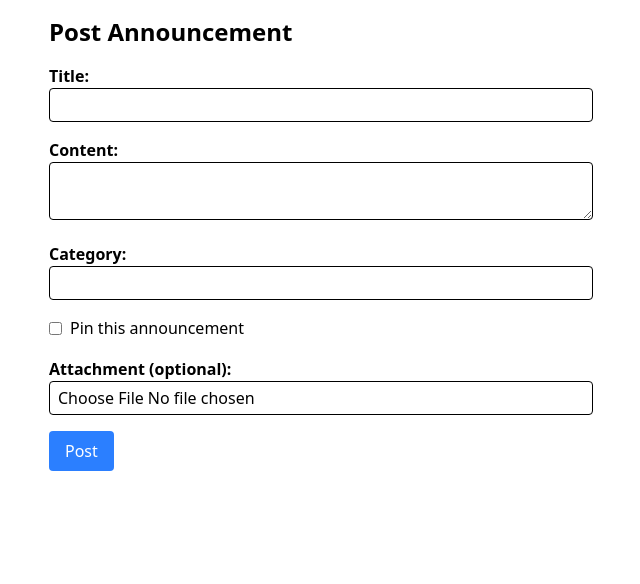
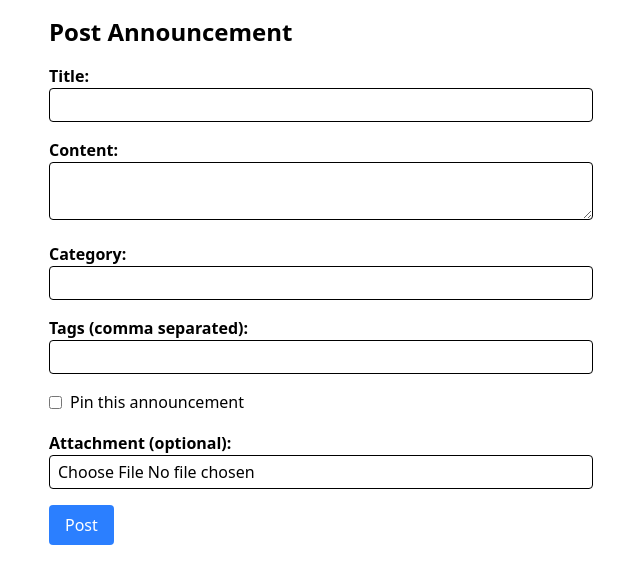
Before and after one commit to MrBengaliHacker/Project-Nexus, a Flask app: page /announcements/create in a window 1280 px wide. Shown: the top 584 px of the page, without its empty margins (319-959 px from the left). Run offline with Flask 3, Linux system fonts and the light colour scheme; a user stored in the database is signed in; some libraries are stand-ins or nearby versions.

Commit message:
feat: Add tags input to announcement form and display tags in announcement list

```diff
--- a/website/templates/announcements/announcement_form.html
+++ b/website/templates/announcements/announcement_form.html
@@ -17,6 +17,10 @@
       <input type="text" name="category" id="category" class="border rounded px-2 py-1 w-full" value="{{ announcement.category if announcement else '' }}">
     </div>
     <div>
+      <label for="tags" class="block font-semibold">Tags (comma separated):</label>
+      <input type="text" name="tags" id="tags" class="border rounded px-2 py-1 w-full" value="{{ tags_str if tags_str is defined else '' }}">
+    </div>
+    <div>
       <label for="is_pinned" class="inline-flex items-center">
         <input type="checkbox" name="is_pinned" id="is_pinned" {% if announcement and announcement.is_pinned %}checked{% endif %}>
         <span class="ml-2">Pin this announcement</span>
```
Also changed, not shown: website/templates/announcements/announcement_list.html (+7 -0 lines).
